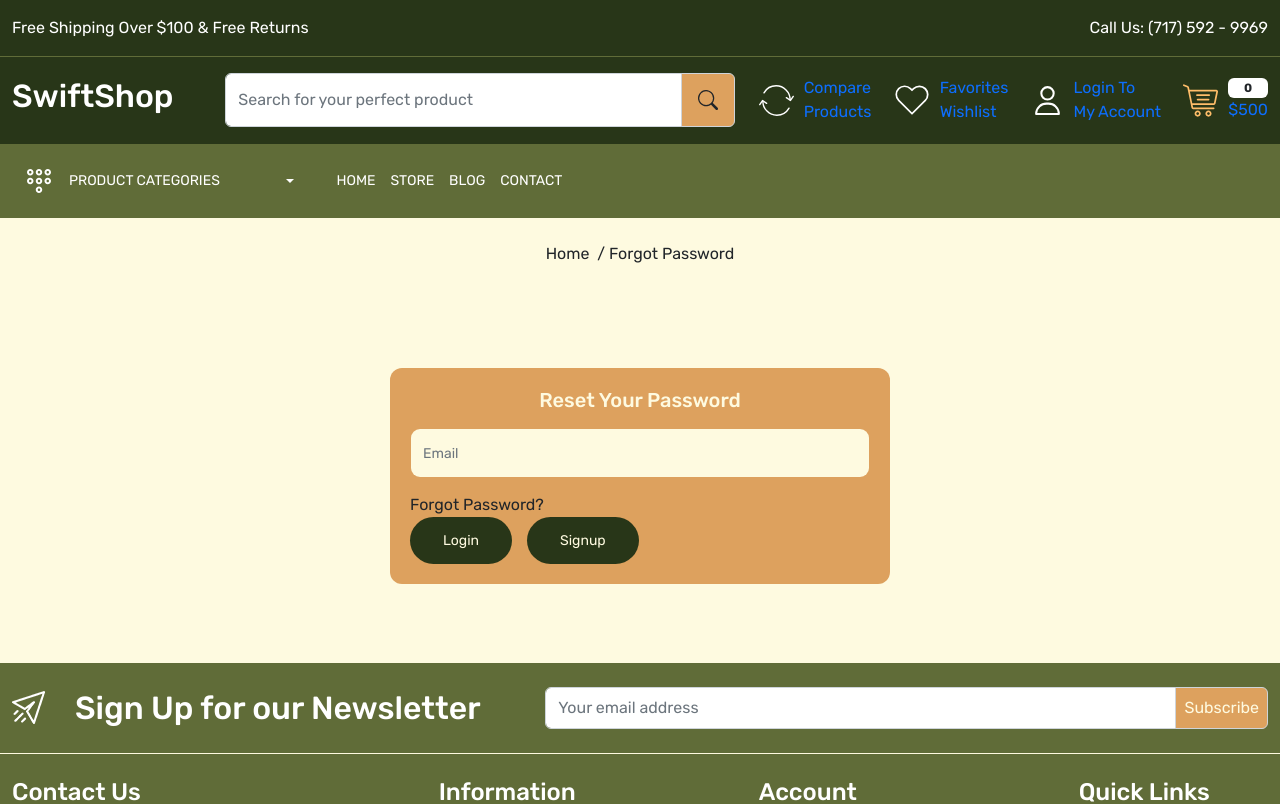
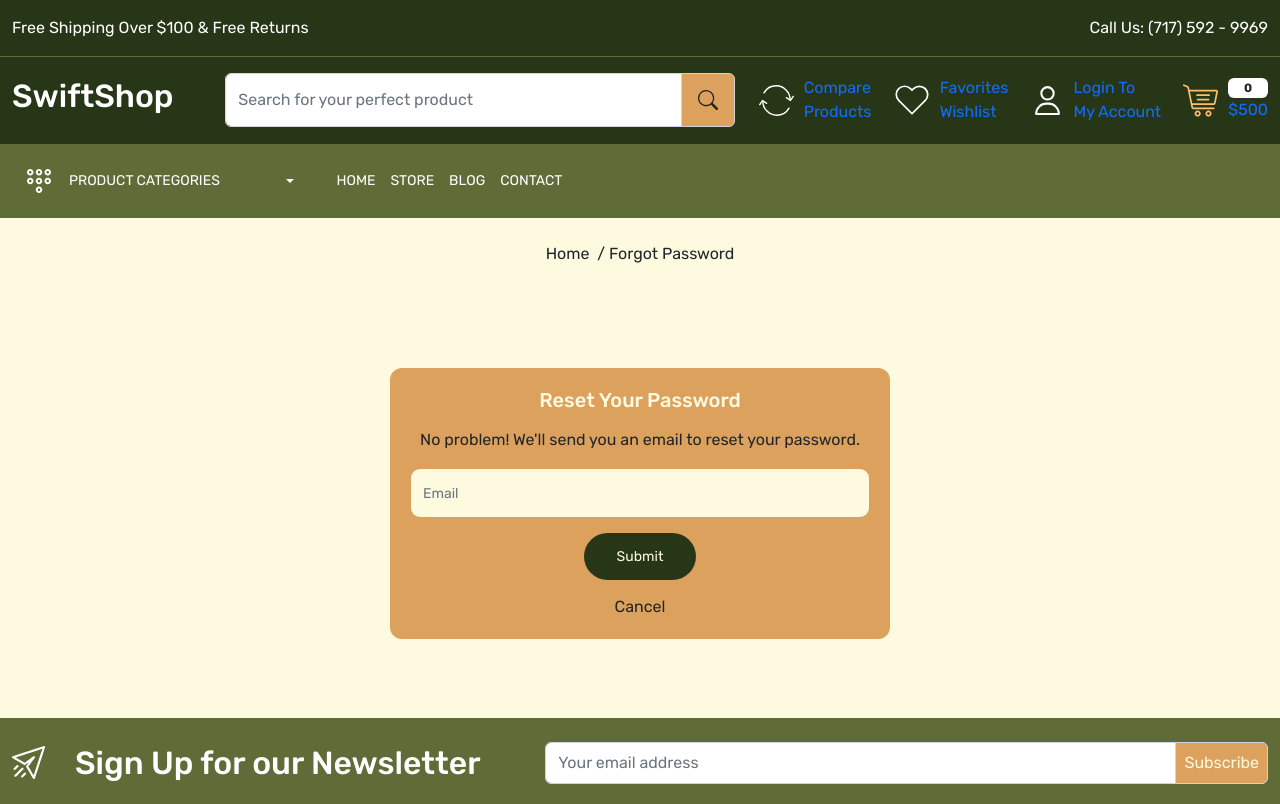
Before and after one commit to jonrob08/SwiftShop, a React (Create React App) app in the folder swiftshop/: page /forgot in a window 1280 px wide. Shown: the top 804 px of the page. Built offline with nearby package versions, Linux system fonts and the light colour scheme; a web font is replaced by a local one.

Commit message:
chore: finish styling forgot password page

```diff
--- a/swiftshop/src/pages/ForgotPassword.js
+++ b/swiftshop/src/pages/ForgotPassword.js
@@ -15,15 +15,16 @@ const ForgotPassword = () => {
           <div className="col-12">
             <div className="login-card">
               <h3 className='text-center mb-3'>Reset Your Password</h3>
+              <p className="text-center my-2 mb-3">No problem! We'll send you an email to reset your password.</p>
               <form action="" className='d-flex flex-column gap-15'>
                 <div>
                   <input type="email" name='email' placeholder='Email' className="form-control" />
                 </div>
                 <div>
-                  <Link to="/forgot" className='text-dark'>Forgot Password?</Link>
-                  <div className='d-flex justify content-center gap-15 align-items-center'>
-                    <button className='button border-0'>Login</button>
-                    <Link className='button signup'>Signup</Link>
+
+                  <div className='d-flex justify content-center flex-column gap-15 align-items-center'>
+                    <button className='button border-0' type='submit'>Submit</button>
+                    <Link to="/login" className='text-dark'>Cancel</Link>
                   </div>
                 </div>
               </form>
--- a/swiftshop/src/pages/Login.js
+++ b/swiftshop/src/pages/Login.js
@@ -24,7 +24,7 @@ const Login = () => {
                 <div>
                   <Link to="/forgot" className='text-dark'>Forgot Password?</Link>
                   <div className='d-flex justify content-center gap-15 align-items-center'>
-                    <button className='button border-0'>Login</button>
+                    <button className='button border-0' type='submit'>Login</button>
                     <Link className='button signup'>Signup</Link>
                   </div>
                 </div>
```
